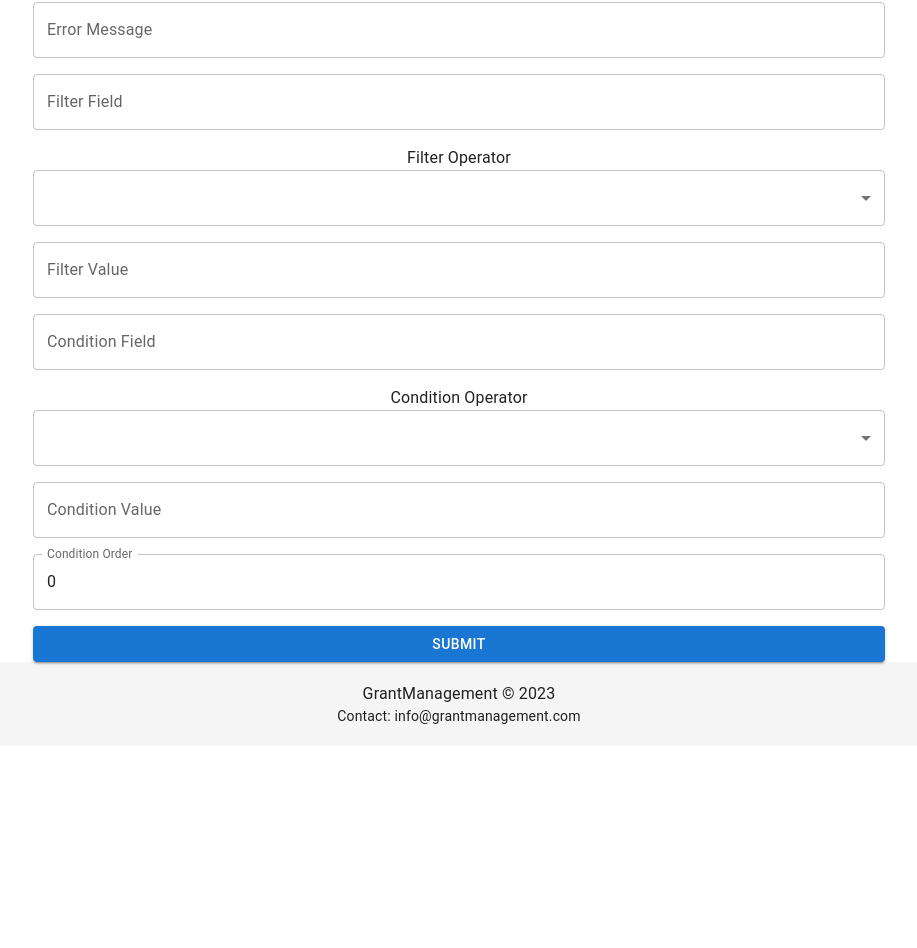
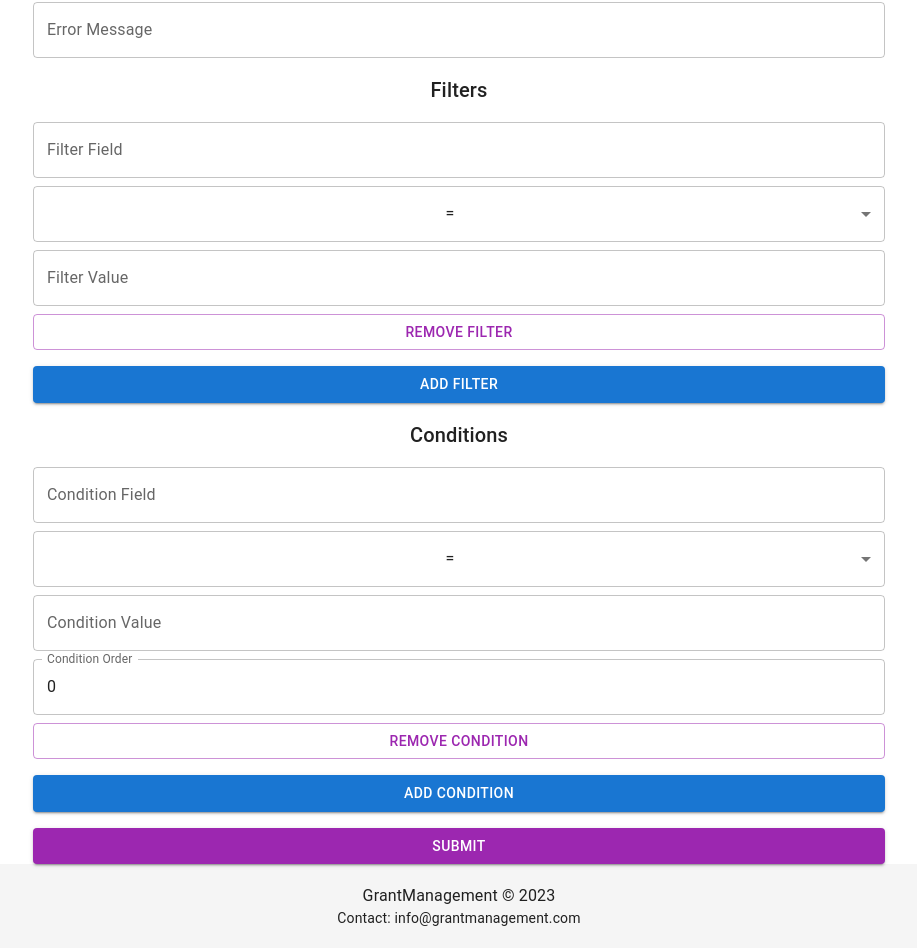
Before and after one commit to JosephPBaruch/grantManager, a React (Vite) app in the folder client/: page /create-rules in a window 1280 px wide. Shown: the part 500-1448 px from the top of the page, without its empty margins (181-1098 px from the left). Before the commit the page ends 1246 px from the top, so only its background shows below. Built offline with nearby package versions, Linux system fonts and the light colour scheme; no server answers; sample sign-in values are in the browser's storage.

Commit message:
dynamic rules

```diff
--- a/client/src/Components/Rules/CreateRules.tsx
+++ b/client/src/Components/Rules/CreateRules.tsx
@@ -5,8 +5,33 @@ import { toast } from 'react-toastify';
 import 'react-toastify/dist/ReactToastify.css';
 import { useBackendHost } from '../../host';
 
+type Filter = {
+  field: string;
+  operator: string;
+  value: string;
+};
+
+type Condition = {
+  field: string;
+  operator: string;
+  value: string;
+  order: number;
+};
+
+type FormData = {
+  grant_id: string;
+  name: string;
+  description: string;
+  rule_type: string;
+  aggregator: string;
+  error_message: string;
+  is_active: boolean;
+  filters: Filter[];
+  conditions: Condition[];
+};
+
 const CreateRules = () => {
-  const [formData, setFormData] = useState({
+  const [formData, setFormData] = useState<FormData>({
     grant_id: localStorage.getItem('selected_grant_id') || '',
     name: '',
     description: '',
@@ -14,14 +39,42 @@ const CreateRules = () => {
     aggregator: '',
     error_message: '',
     is_active: true,
-    filters: [{ field: '', operator: '', value: '' }],
-    conditions: [{ field: '', operator: '', value: '', order: 0 }],
+    filters: [{ field: '', operator: '=', value: '' }],
+    conditions: [{ field: '', operator: '=', value: '', order: 0 }],
   });
   const backendHost = useBackendHost();
 
   const handleChange = (e: React.ChangeEvent<HTMLInputElement | HTMLTextAreaElement>) => {
     const { name, value } = e.target;
     setFormData({ ...formData, [name]: value });
+  };
+
+  const handleArrayChange = <T extends keyof FormData>(
+    index: number,
+    arrayName: T,
+    field: keyof FormData[T][number],
+    value: string | number
+  ) => {
+    setFormData({
+      ...formData,
+      [arrayName]: formData[arrayName].map((item, i) =>
+        i === index ? { ...item, [field]: value } : item
+      ) as FormData[T],
+    });
+  };
+
+  const addArrayItem = <T extends keyof FormData>(arrayName: T, newItem: FormData[T][number]) => {
+    setFormData({
+      ...formData,
+      [arrayName]: [...formData[arrayName], newItem] as FormData[T],
+    });
+  };
+
+  const removeArrayItem = <T extends keyof FormData>(arrayName: T, index: number) => {
+    setFormData({
+      ...formData,
+      [arrayName]: formData[arrayName].filter((_, i) => i !== index) as FormData[T],
+    });
   };
 
   const handleSubmit = async () => {
@@ -111,30 +164,19 @@ const CreateRules = () => {
           placeholder="Enter the error message to display"
           fullWidth
         />
+        <Typography variant="h6">Filters</Typography>
+        {formData.filters.map((filter, index) => (
+          <Box key={index} display="flex" flexDirection="column" gap={1}>
             <TextField
               label="Filter Field"
-          name="filters[0].field"
-          value={formData.filters[0].field}
-          onChange={(e) =>
-            setFormData({
-              ...formData,
-              filters: [{ ...formData.filters[0], field: e.target.value }],
-            })
-          }
+              value={filter.field}
+              onChange={(e) => handleArrayChange(index, 'filters', 'field', e.target.value)}
               placeholder="Enter the filter field (e.g., amount)"
               fullWidth
             />
-        <Box>
-          <Typography>Filter Operator</Typography>
             <Select
-            name="filters[0].operator"
-            value={formData.filters[0].operator}
-            onChange={(e) =>
-              setFormData({
-                ...formData,
-                filters: [{ ...formData.filters[0], operator: e.target.value }],
-              })
-            }
+              value={filter.operator}
+              onChange={(e) => handleArrayChange(index, 'filters', 'operator', e.target.value)}
               fullWidth
             >
               <MenuItem value="=">=</MenuItem>
@@ -144,44 +186,38 @@ const CreateRules = () => {
               <MenuItem value=">=">&gt;=</MenuItem>
               <MenuItem value="<=">&lt;=</MenuItem>
             </Select>
-        </Box>
             <TextField
               label="Filter Value"
-          name="filters[0].value"
-          value={formData.filters[0].value}
-          onChange={(e) =>
-            setFormData({
-              ...formData,
-              filters: [{ ...formData.filters[0], value: e.target.value }],
-            })
-          }
+              value={filter.value}
+              onChange={(e) => handleArrayChange(index, 'filters', 'value', e.target.value)}
               placeholder="Enter the filter value (e.g., 1000)"
               fullWidth
             />
+            <Button variant="outlined" color="secondary" onClick={() => removeArrayItem('filters', index)}>
+              Remove Filter
+            </Button>
+          </Box>
+        ))}
+        <Button
+          variant="contained"
+          onClick={() => addArrayItem('filters', { field: '', operator: '=', value: '' })}
+        >
+          Add Filter
+        </Button>
+
+        <Typography variant="h6">Conditions</Typography>
+        {formData.conditions.map((condition, index) => (
+          <Box key={index} display="flex" flexDirection="column" gap={1}>
             <TextField
               label="Condition Field"
-          name="conditions[0].field"
-          value={formData.conditions[0].field}
-          onChange={(e) =>
-            setFormData({
-              ...formData,
-              conditions: [{ ...formData.conditions[0], field: e.target.value }],
-            })
-          }
+              value={condition.field}
+              onChange={(e) => handleArrayChange(index, 'conditions', 'field', e.target.value)}
               placeholder="Enter the condition field (e.g., category)"
               fullWidth
             />
-        <Box>
-          <Typography>Condition Operator</Typography>
             <Select
-            name="conditions[0].operator"
-            value={formData.conditions[0].operator}
-            onChange={(e) =>
-              setFormData({
-                ...formData,
-                conditions: [{ ...formData.conditions[0], operator: e.target.value }],
-              })
-            }
+              value={condition.operator}
+              onChange={(e) => handleArrayChange(index, 'conditions', 'operator', e.target.value)}
               fullWidth
             >
               <MenuItem value="=">=</MenuItem>
@@ -191,35 +227,34 @@ const CreateRules = () => {
               <MenuItem value=">=">&gt;=</MenuItem>
               <MenuItem value="<=">&lt;=</MenuItem>
             </Select>
-        </Box>
             <TextField
               label="Condition Value"
-          name="conditions[0].value"
-          value={formData.conditions[0].value}
-          onChange={(e) =>
-            setFormData({
-              ...formData,
-              conditions: [{ ...formData.conditions[0], value: e.target.value }],
-            })
-          }
+              value={condition.value}
+              onChange={(e) => handleArrayChange(index, 'conditions', 'value', e.target.value)}
               placeholder="Enter the condition value (e.g., travel)"
               fullWidth
             />
             <TextField
               label="Condition Order"
-          name="conditions[0].order"
               type="number"
-          value={formData.conditions[0].order}
-          onChange={(e) =>
-            setFormData({
-              ...formData,
-              conditions: [{ ...formData.conditions[0], order: parseInt(e.target.value, 10) }],
-            })
-          }
+              value={condition.order}
+              onChange={(e) => handleArrayChange(index, 'conditions', 'order', parseInt(e.target.value, 10))}
               placeholder="Enter the condition order (e.g., 0, 1, 2)"
               fullWidth
             />
-        <Button variant="contained" color="primary" onClick={handleSubmit}>
+            <Button variant="outlined" color="secondary" onClick={() => removeArrayItem('conditions', index)}>
+              Remove Condition
+            </Button>
+          </Box>
+        ))}
+        <Button
+          variant="contained"
+          onClick={() => addArrayItem('conditions', { field: '', operator: '=', value: '', order: 0 })}
+        >
+          Add Condition
+        </Button>
+
+        <Button variant="contained" color="secondary" onClick={handleSubmit}>
           Submit
         </Button>
       </Box>
```
Lines whose indentation alone changed are shown as unchanged.
